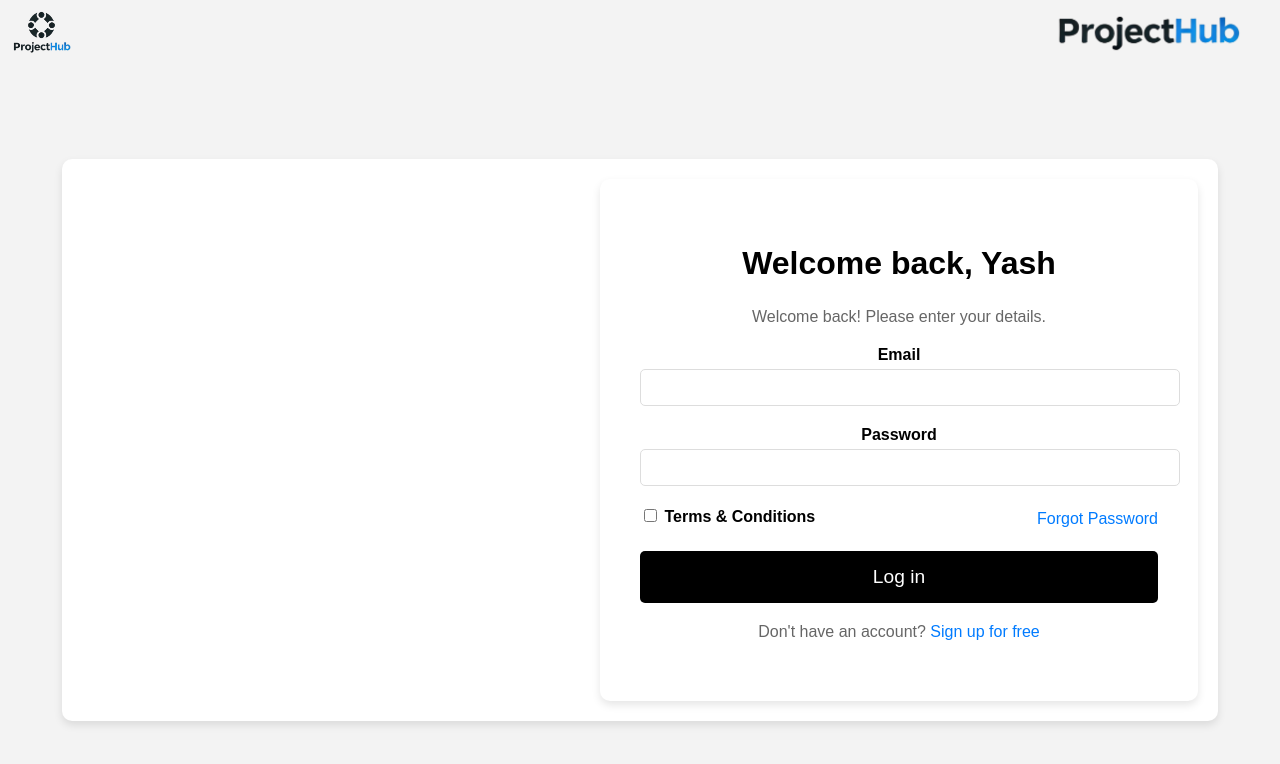
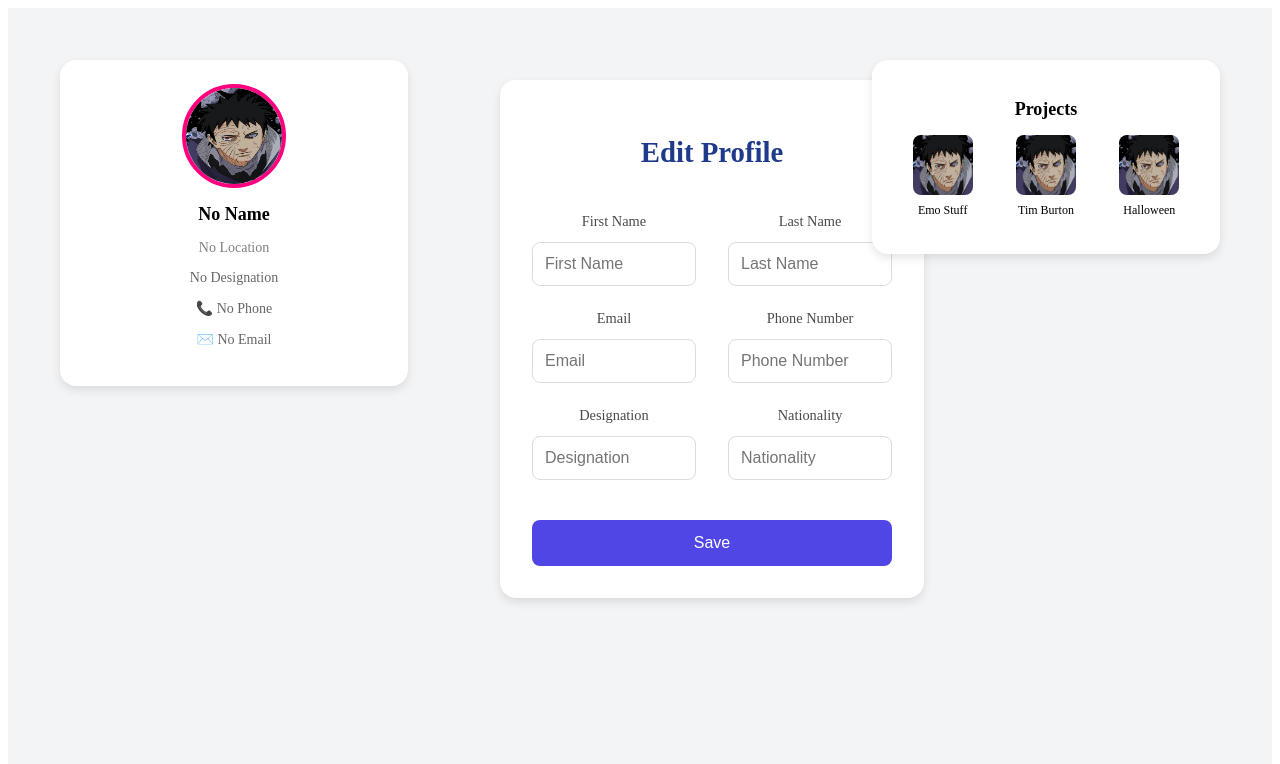
Before and after one commit to Obito511/ProjectHub, a React (Create React App) app: page /profile in a window 1280 px wide. Shown: the top 764 px of the page. Built offline with nearby package versions, Linux system fonts and the light colour scheme.

Commit message:
fgsdcbvnlm

```diff
--- a/src/App.js
+++ b/src/App.js
@@ -1,14 +1,17 @@
 import logo from './logo.svg';
 import './App.css';
-import Login from './components/login/Login';
-
+import ProfilePage from './components/ProfilePage/ProfilePage';
+import ProfileCard from './components/ProfileCard/ProfileCard';
+import ProjectsList from './components/ProjectsList/ProjectsList';
+import EditProfileForm from './components/EditProfileForm/EditProfileForm';
 
 function App() {
   return (
     <div className="App">
-      <Login />
+            <ProfilePage />
 
-    </div>
+
+     </div>
   );
 }
 
--- /dev/null
+++ b/src/components/EditProfileForm/EditProfileForm.css
@@ -0,0 +1,62 @@
+/* Edit Profile Form */
+.edit-profile-form {
+    width: 100%;
+    max-width: 1000px;
+    padding: 0;
+    margin: 0;
+    box-shadow: none;
+    background: transparent;
+}
+.edit-profile-form form {
+    display: grid;
+    grid-template-columns: 1fr 1fr;
+    gap: 24px 32px;
+    background: white;
+    padding: 32px;
+    border-radius: 16px;
+    box-shadow: 0 4px 10px rgba(0, 0, 0, 0.1);
+    text-align: center; /* Center the title */
+}
+
+.edit-profile-form h2 {
+    font-size: 1.8rem;
+    color: #1e3a8a;
+    grid-column: span 2; /* Ensure it spans across both columns */
+    margin-bottom: 20px;
+}
+
+
+.edit-profile-form label {
+    font-size: 0.9rem;
+    color: #4a4a4a;
+    margin-bottom: 6px;
+    display: block;
+}
+
+.edit-profile-form input {
+    width: 100%;
+    padding: 12px;
+    border: 1px solid #ddd;
+    border-radius: 8px;
+    font-size: 1rem;
+    margin-top: 6px; /* Adds space between label and input */
+    box-sizing: border-box;
+}
+
+.edit-profile-form button {
+    grid-column: span 2;
+    width: 100%;
+    background: #4f46e5;
+    color: white;
+    padding: 14px;
+    border: none;
+    border-radius: 8px;
+    cursor: pointer;
+    transition: 0.3s;
+    font-size: 1rem;
+    margin-top: 16px;
+}
+
+.edit-profile-form button:hover {
+    background: #3730a3;
+}
--- /dev/null
+++ b/src/components/EditProfileForm/EditProfileForm.js
@@ -0,0 +1,45 @@
+import React from "react";
+import "./EditProfileForm.css"
+const EditProfileForm = ({ user = {} }) => {
+    return (
+      <div className="edit-profile-form">
+        <form>
+          <h2>Edit Profile</h2> {/* Move inside the form */}
+          <div>
+            <label>First Name</label>
+            <input type="text" value={user.name || ""} placeholder="First Name" />
+          </div>
+
+          <div>
+            <label>Last Name</label>
+            <input type="text" value={user.lastName || ""} placeholder="Last Name" />
+          </div>
+
+          <div>
+            <label>Email</label>
+            <input type="email" value={user.email || ""} placeholder="Email" />
+          </div>
+
+          <div>
+            <label>Phone Number</label>
+            <input type="text" value={user.phone || ""} placeholder="Phone Number" />
+          </div>
+
+          <div>
+            <label>Designation</label>
+            <input type="text" value={user.designation || ""} placeholder="Designation" />
+          </div>
+
+          <div>
+            <label>Nationality</label>
+            <input type="text" value={user.nationality || ""} placeholder="Nationality" />
+          </div>
+
+          <button type="submit">Save</button>
+        </form>
+      </div>
+    );
+  };
+
+
+export default EditProfileForm;
--- /dev/null
+++ b/src/components/ProfileCard/ProfileCard.css
@@ -0,0 +1,37 @@
+/* General Card Styling */
+.card {
+    background: white;
+    padding: 24px;
+    border-radius: 16px;
+    box-shadow: 0 4px 10px rgba(0, 0, 0, 0.1);
+    width: 300px;
+  }
+
+  /* Profile Card */
+  .profile-card {
+    text-align: center;
+  }
+
+  .profile-image {
+    width: 96px;
+    height: 96px;
+    border-radius: 50%;
+    border: 4px solid #ff007f;
+  }
+
+  .profile-name {
+    font-size: 18px;
+    font-weight: bold;
+    margin-top: 12px;
+  }
+
+  .profile-location {
+    color: gray;
+    font-size: 14px;
+  }
+
+  .profile-contact {
+    font-size: 14px;
+    color: #666;
+    margin-top: 10px;
+  }
--- /dev/null
+++ b/src/components/ProfileCard/ProfileCard.js
@@ -0,0 +1,27 @@
+import React from "react";
+import './ProfileCard.css';
+const user = {
+  name: "Yash Ghori",
+  location: "Ahmedabad, Gujarat",
+  designation: "UI Intern",
+  phone: "+91 7048144030",
+  email: "yghori@asite.com",
+};
+const ProfileCard = ({ user = {} }) => {
+  return (
+    <div className="card profile-card">
+      <img
+        src= "obito.webp"
+        alt={user.name || "User"}
+        className="profile-image"
+      />
+      <h2 className="profile-name">{user.name || "No Name"}</h2>
+      <p className="profile-location">{user.location || "No Location"}</p>
+      <p className="profile-contact">{user.designation || "No Designation"}</p>
+      <p className="profile-contact">📞 {user.phone || "No Phone"}</p>
+      <p className="profile-contact">✉️ {user.email || "No Email"}</p>
+    </div>
+  );
+};
+
+export default ProfileCard;
--- /dev/null
+++ b/src/components/ProfilePage/ProfilePage.css
@@ -0,0 +1,44 @@
+/* Main Container */
+.profile-page-container {
+    display: grid;
+    grid-template-columns: 1fr 1.5fr 1fr;
+    gap: 32px; /* Increase spacing */
+    padding: 32px;
+    background-color: #f3f4f6;
+    min-height: 100vh;
+    align-items: start;
+    box-sizing: border-box;
+}
+
+/* Left Profile Card */
+.profile-left {
+    display: flex;
+    flex-direction: column;
+    gap: 16px;
+    padding: 20px;
+    width: 100%;
+}
+
+/* Center Section (Single Card) */
+.profile-center {
+    display: flex;
+    flex-direction: column;
+    align-items: center;
+    padding: 40px; /* Increased padding for better spacing */
+    width: 100%;
+    max-width: 600px;
+}
+
+/* Ensures form inside doesn't look separate */
+.profile-center form {
+    width: 100%;
+}
+
+/* Right Sidebar */
+.profile-right {
+    display: flex;
+    flex-direction: column;
+    gap: 16px;
+    padding: 20px;
+    width: 100%;
+}
--- /dev/null
+++ b/src/components/ProfilePage/ProfilePage.js
@@ -0,0 +1,36 @@
+// ProfilePage.jsx
+import React from "react";
+import EditProfileForm from "../EditProfileForm/EditProfileForm";
+import ProfileCard from "../ProfileCard/ProfileCard";
+import ProjectsList from "../ProjectsList/ProjectsList";
+import './ProfilePage.css';
+
+const projects = [
+    { name: "Emo Stuff", image: "obito.webp" },
+    { name: "Tim Burton", image: "obito.webp" },
+    { name: "Halloween", image: "obito.webp" },
+  ];
+  const user = {
+    name: "Yash Ghori",
+    location: "Ahmedabad, Gujarat",
+    designation: "UI Intern",
+    phone: "+91 7048144030",
+    email: "yghori@asite.com",
+  };
+const ProfilePage = () => {
+    return (
+        <div className="profile-page-container">
+            <div className="profile-left">
+                <ProfileCard />
+            </div>
+            <div className="profile-center">
+            <EditProfileForm users={user} />
+            </div>
+            <div className="profile-right">
+            <ProjectsList projects={projects} />
+            </div>
+        </div>
+    );
+};
+
+export default ProfilePage;
--- /dev/null
+++ b/src/components/ProjectsList/ProjectsList.css
@@ -0,0 +1,37 @@
+.projects-list {
+    width: 400px;
+  }
+
+  .projects-list h2 {
+    font-size: 18px;
+    font-weight: bold;
+  }
+
+  .projects-grid {
+    display: grid;
+    grid-template-columns: repeat(3, 1fr);
+    gap: 10px;
+  }
+
+  .project-item {
+    text-align: center;
+  }
+
+  .project-item img {
+    width: 60px;
+    height: 60px;
+    border-radius: 8px;
+    object-fit: cover;
+  }
+
+  .project-item p {
+    font-size: 12px;
+    margin-top: 4px;
+  }
+  .card {
+    background: white;
+    padding: 24px;
+    border-radius: 16px;
+    box-shadow: 0 4px 10px rgba(0, 0, 0, 0.1);
+    width: 300px;
+  }
--- /dev/null
+++ b/src/components/ProjectsList/ProjectsList.js
@@ -0,0 +1,28 @@
+import React from "react";
+import "./ProjectsList.css"
+const projects = [
+    { name: "Emo Stuff", image: "obito.webp" },
+    { name: "Tim Burton", image: "obito.webp" },
+    { name: "Halloween", image: "obito.webp" },
+  ];
+const ProjectsList = ({ projects = [] }) => {
+  return (
+    <div className="card projects-list">
+      <h2>Projects</h2>
+      <div className="projects-grid">
+        {projects.length > 0 ? (
+          projects.map((project, index) => (
+            <div key={index} className="project-item">
+              <img src={project.image || "logo.png"} alt={project.name || "Project"} />
+              <p>{project.name || "Untitled Project"}</p>
+            </div>
+          ))
+        ) : (
+          <p>No projects available</p>
+        )}
+      </div>
+    </div>
+  );
+};
+
+export default ProjectsList;
```
Also changed, not shown: public/obito.webp (added).
